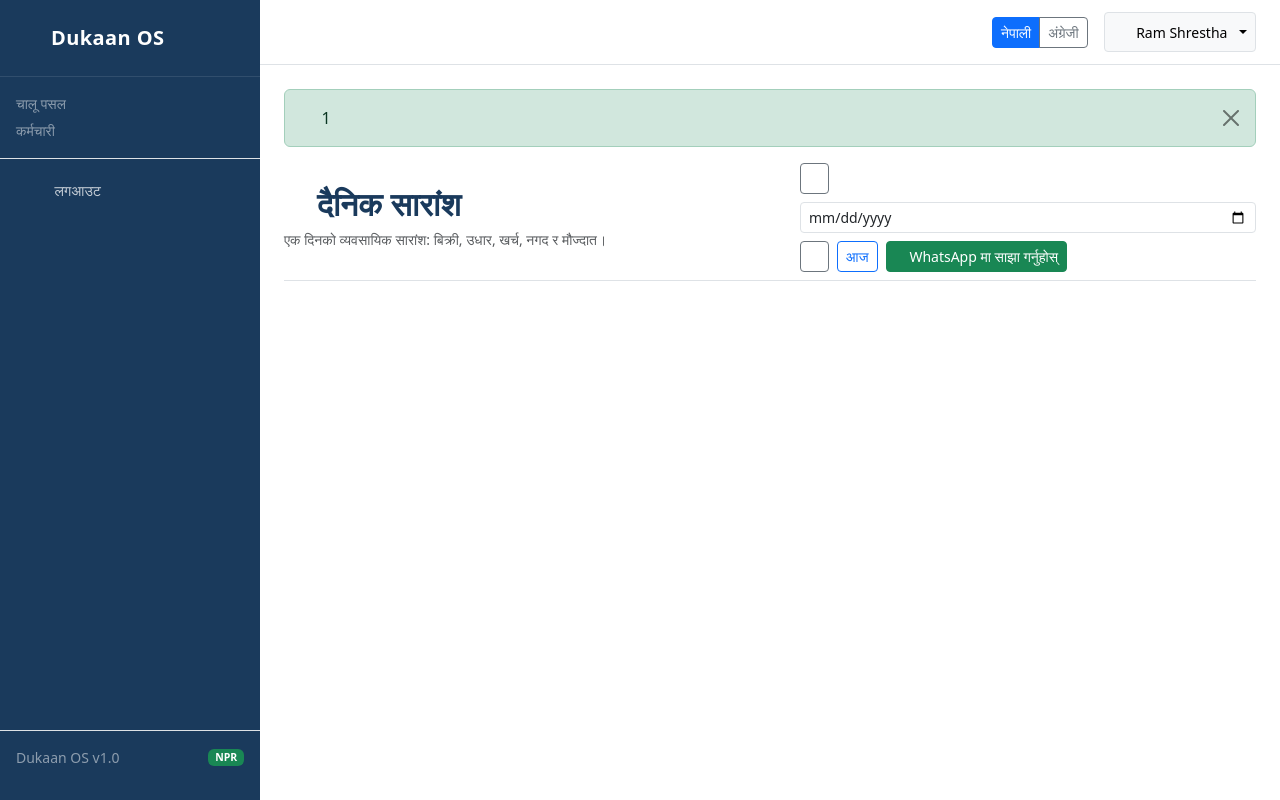
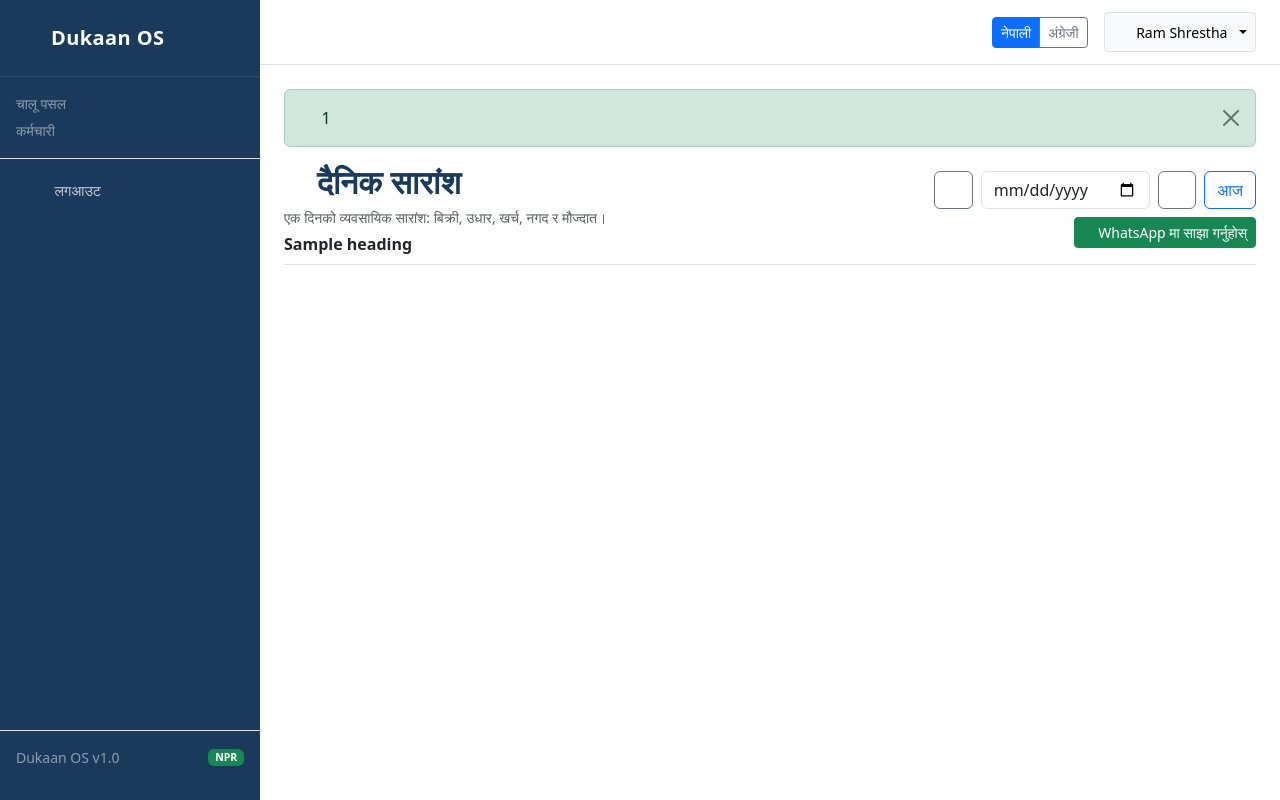
Before and after one commit to saagar-gautam-3/dukaan-os, a Laravel app: template resources/views/reports/daily-summary.blade.php in a window 1280 px wide. Run offline with Laravel 12, Linux system fonts and the light colour scheme; a user stored in the database is signed in; data comes from the database, SQL or seed files in the repository; tables that the repository leaves empty hold one stand-in row (values such as "Sample post"); the template is opened without the code that fills it: most values are stand-ins (such as "Sample title", 1, 10 or a date in 2020); style sheets or scripts are compiled from the project's sources; some libraries are stand-ins or nearby versions; some web fonts are replaced.

Commit message:
fix(reports): use route names in section gates, redesign date control with localized day heading

```diff
--- a/lang/en/common.php
+++ b/lang/en/common.php
@@ -27,6 +27,7 @@ return [
     'role' => 'Role',
     'actions' => 'Actions',
     'save' => 'Save',
+    'go' => 'Show',
     'cancel' => 'Cancel',
     'back' => 'Back',
     'language' => 'Language',
--- a/lang/en/daily.php
+++ b/lang/en/daily.php
@@ -34,6 +34,7 @@ return [
     'today' => 'Today',
     'previous_day' => 'Previous day',
     'next_day' => 'Next day',
+    'no_activity' => 'No activity recorded for this day.',
     'back_to_profit' => 'Profit report',
     'share_whatsapp' => 'Share on WhatsApp',
     'whatsapp_template' => "Daily Summary — :shop (:date)\nBills: :bills | Net sales: :net_sales\nCash: :cash\nUdhar given: :udhar_given\nCollected: :udhar_collected\nExpenses: :expenses\nLow stock items: :low_stock",
--- a/lang/ne/common.php
+++ b/lang/ne/common.php
@@ -27,6 +27,7 @@ return [
     'role' => 'भूमिका',
     'actions' => 'कार्यहरू',
     'save' => 'सेभ गर्नुहोस्',
+    'go' => 'देखाणनैहु',
     'cancel' => 'रद्द गर्नुहोस्',
     'back' => 'पछाडि',
     'language' => 'भाषा',
--- a/lang/ne/daily.php
+++ b/lang/ne/daily.php
@@ -34,6 +34,7 @@ return [
     'today' => 'आज',
     'previous_day' => 'अघिल्लो दिन',
     'next_day' => 'भोलिको दिन',
+    'no_activity' => 'ऄसतिन कैनै ंतितिदि तऴ्ता कैतिथै।',
     'back_to_profit' => 'नाफा प्रतिवेदन',
     'share_whatsapp' => 'WhatsApp मा साझा गर्नुहोस्',
     'whatsapp_template' => "दैनिक सारांश — :shop (:date)\nबिल: :bills | खुद बिक्री: :net_sales\nनगद: :cash\nउधार दिएको: :udhar_given\nउठेको: :udhar_collected\nखर्च: :expenses\nकम मौज्दातका सामान: :low_stock",
--- a/resources/views/reports/daily-summary.blade.php
+++ b/resources/views/reports/daily-summary.blade.php
@@ -10,26 +10,32 @@
                 <i class="bi bi-speedometer2 me-2"></i>{{ __('daily.title') }}
             </h2>
             <p class="text-muted mb-0 small">{{ __('daily.subtitle') }}</p>
+            <p class="fw-semibold mb-0 mt-1 text-dark">{{ $heading ?? '' }}</p>
         </div>
 
-        <div class="action-row d-flex gap-2 mt-3 mt-md-0">
-            <form method="GET" action="{{ route('reports.daily-summary') }}" class="d-flex gap-2 align-items-center flex-wrap">
-                <button type="submit" name="date" value="{{ $prevDate }}" class="btn btn-outline-secondary btn-sm" title="{{ __('daily.previous_day') }}">
+        <div class="mt-3 mt-md-0 d-flex flex-column align-items-stretch align-items-md-end gap-2">
+            <form method="GET" action="{{ route('reports.daily-summary') }}" class="d-flex align-items-center gap-2" id="dailyDateForm">
+                <button type="submit" name="date" value="{{ $prevDate }}" class="btn btn-outline-secondary" title="{{ __('daily.previous_day') }}" aria-label="{{ __('daily.previous_day') }}">
                     <i class="bi bi-chevron-left"></i>
                 </button>
-                <input type="date" name="date" value="{{ $date }}" max="{{ $date }}" class="form-control form-control-sm">
-                <button type="submit" name="date" value="{{ $nextDate }}" class="btn btn-outline-secondary btn-sm" title="{{ __('daily.next_day') }}" @disabled($nextDate > $date)>
+                <input type="date" name="date" id="dailyDateInput" value="{{ $date }}" max="{{ $date }}" class="form-control" aria-label="{{ __('daily.title') }}">
+                <button type="submit" name="date" value="{{ $nextDate }}" class="btn btn-outline-secondary" title="{{ __('daily.next_day') }}" aria-label="{{ __('daily.next_day') }}" @disabled($date === \Carbon\Carbon::now($shop?->timezone ?? 'Asia/Kathmandu')->toDateString())>
                     <i class="bi bi-chevron-right"></i>
                 </button>
-                <a href="{{ route('reports.daily-summary') }}" class="btn btn-outline-primary btn-sm">
+                <a href="{{ route('reports.daily-summary') }}" class="btn btn-outline-primary">
                     {{ __('daily.today') }}
                 </a>
+                <noscript>
+                    <button type="submit" class="btn btn-primary">{{ __('common.go') }}</button>
+                </noscript>
+            </form>
+            <div class="action-row d-flex gap-2 justify-content-md-end">
                 @if($whatsappUrl)
                 <a href="{{ $whatsappUrl }}" target="_blank" rel="noopener" class="btn btn-success btn-sm">
                     <i class="bi bi-whatsapp me-1"></i>{{ __('daily.share_whatsapp') }}
                 </a>
                 @endif
-            </form>
+            </div>
         </div>
     </div>
 
@@ -37,6 +43,13 @@
         <div class="alert alert-danger alert-dismissible fade show" role="alert">
             {{ $error }}
             <button type="button" class="btn-close" data-bs-dismiss="alert" aria-label="{{ __('common.close') }}"></button>
+        </div>
+    @endif
+
+    @if($emptyDay ?? false)
+        <div class="alert alert-info d-flex align-items-center gap-2" role="status">
+            <i class="bi bi-info-circle"></i>
+            <span>{{ __('daily.no_activity') }}</span>
         </div>
     @endif
 
@@ -248,4 +261,22 @@
         </div>
     @endif
 </div>
+
+@push('scripts')
+<script>
+    document.addEventListener('DOMContentLoaded', function () {
+        var input = document.getElementById('dailyDateInput');
+        var form = document.getElementById('dailyDateForm');
+        if (!input || !form) {
+            return;
+        }
+        input.addEventListener('change', function () {
+            var today = input.max || input.value;
+            if (input.value) {
+                form.submit();
+            }
+        });
+    });
+</script>
+@endpush
 @endsection
```
Also changed, not shown: app/Http/Controllers/Reports/ReportController.php (+33 -10 lines).
